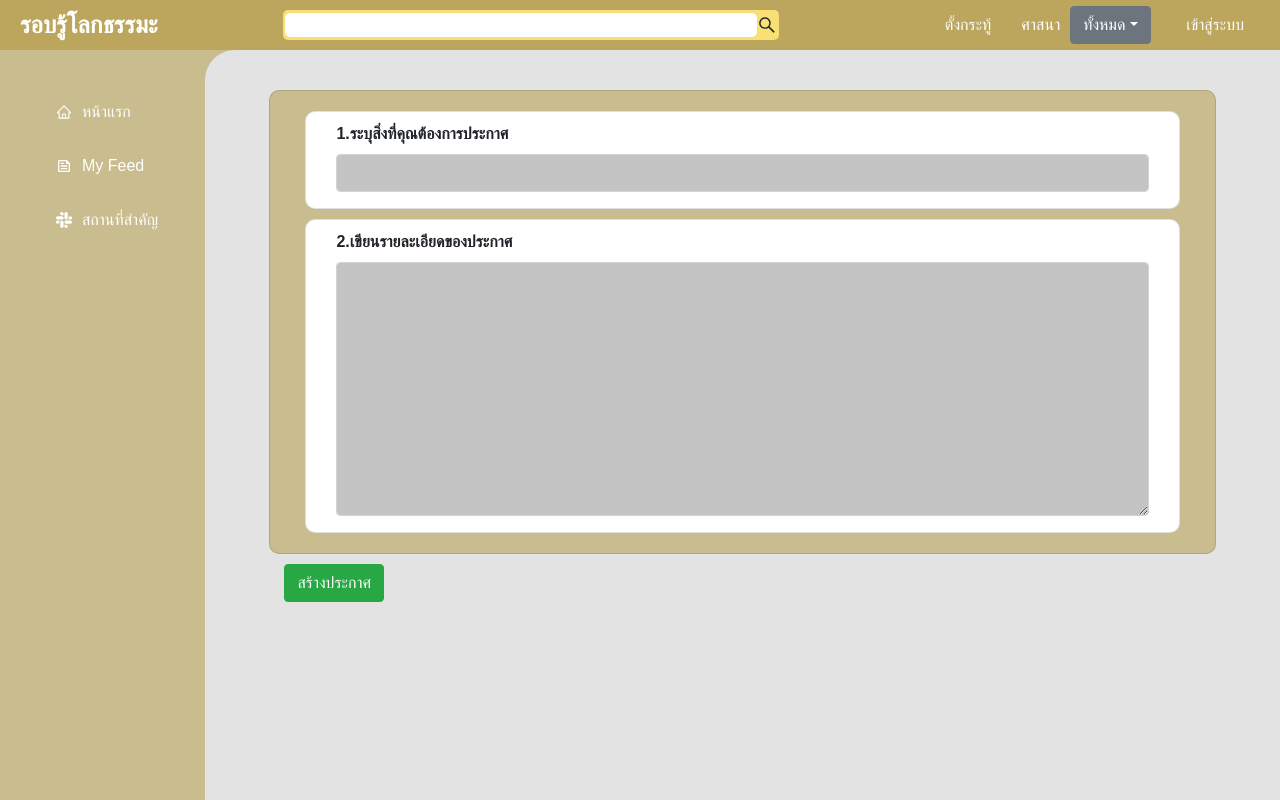
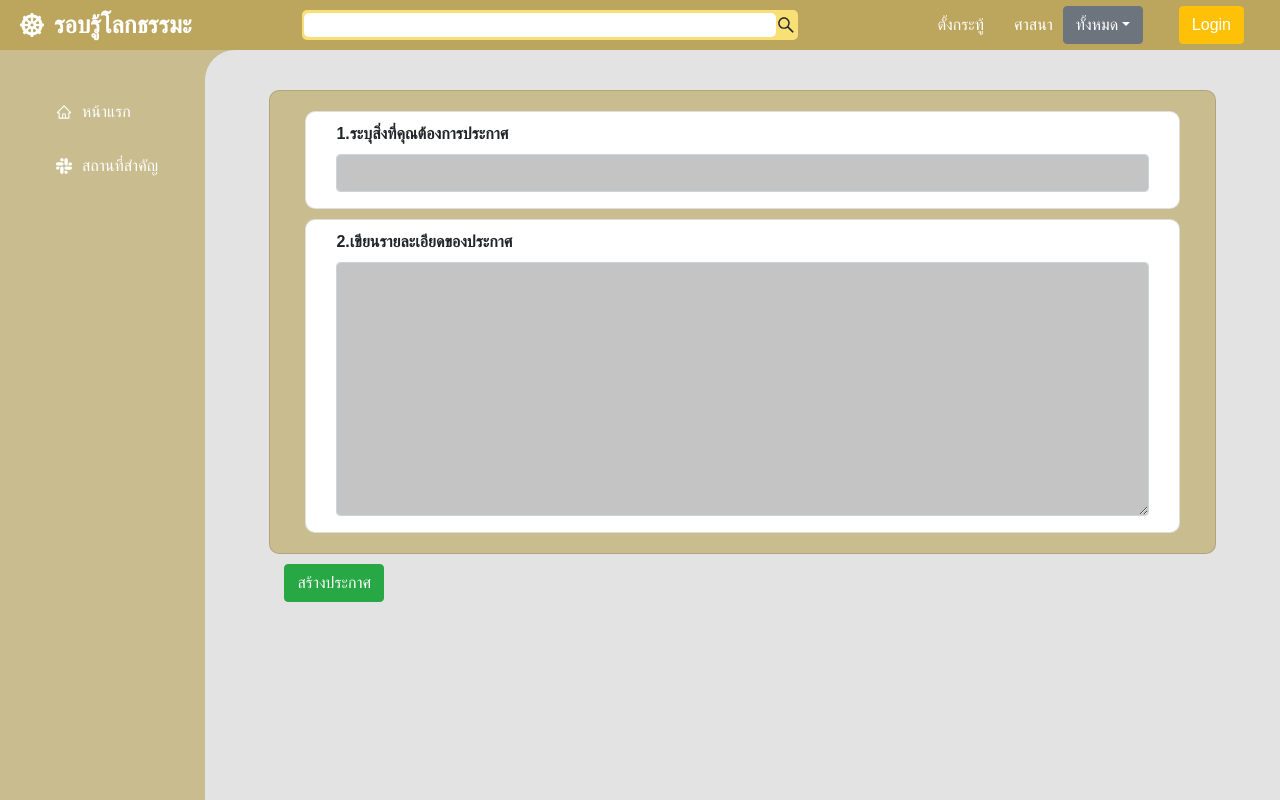
Before and after one commit to Software-Studio-Group-Work/Assignment-Frontend, a React (Create React App) app: page /create-announce in a window 1280 px wide. Built offline with nearby package versions, Linux system fonts and the light colour scheme; a web font is replaced by a local one.

Commit message:
update and fix warning

```diff
--- a/src/App.js
+++ b/src/App.js
@@ -23,7 +23,7 @@ function App() {
         <BrowserRouter>
           <NavBar isAuth={user} />
           <div className="App">
-            <SideBar />
+            <SideBar isAuth={user} />
             <div className="content">
               <Routes>
                 <Route path="/" element={<Home />} />
--- a/src/layouts/NavBar/NavBar.jsx
+++ b/src/layouts/NavBar/NavBar.jsx
@@ -13,6 +13,7 @@ import { Dropdown, Button } from "react-bootstrap";
 import { ReligionContext } from "../../contexts/ReligionContext";
 import { UserContext } from "../../contexts/UserContext";
 import { useNavigate } from "react-router-dom";
+import { FaDharmachakra } from "react-icons/fa";
 
 function NavBar({ isAuth }) {
   const navigate = useNavigate();
@@ -20,7 +21,10 @@ function NavBar({ isAuth }) {
   const { setUser } = useContext(UserContext);
   return (
     <NavContainer>
-      <NavLogo to="/">รอบรู้โลกธรรมะ</NavLogo>
+      <NavLogo to="/">
+        <FaDharmachakra />
+        <span>รอบรู้โลกธรรมะ</span>
+      </NavLogo>
       <NavSearch>
         <input type="text" />
         <AiOutlineSearch size={20} />
@@ -49,7 +53,9 @@ function NavBar({ isAuth }) {
             </NavDropdown>
           </NavList>
           <NavList>
-            <NavLink to="/login">เข้าสู่ระบบ</NavLink>
+            <NavLink to="/login">
+              <Button variant="warning">Login</Button>
+            </NavLink>
           </NavList>
         </NavMenu>
       ) : (
@@ -77,7 +83,7 @@ function NavBar({ isAuth }) {
           <NavList>
             <NavLink to="/login">
               <Button variant="danger" onClick={() => setUser(null)}>
-                ออกจากระบบ
+                Logout
               </Button>
             </NavLink>
           </NavList>
--- a/src/layouts/NavBar/NavBar.styles.js
+++ b/src/layouts/NavBar/NavBar.styles.js
@@ -18,6 +18,15 @@ export const NavLogo = styled(Link)`
   font-size: 1.5rem;
   font-weight: bold;
   color: #fff;
+  span {
+    margin: 10px;
+  }
+  @media screen and (max-width: 500px) {
+    span {
+      margin: 10px;
+      display: none;
+    }
+  }
 `;
 
 export const NavSearch = styled.div`
@@ -36,7 +45,12 @@ export const NavSearch = styled.div`
     border: none;
     border-radius: 5px;
   }
-  @media screen and (max-width: 768px) {
+
+  @media screen and (max-width: 1100px) {
+    width: 30%;
+  }
+
+  @media screen and (max-width: 1000px) {
     display: none;
   }
 `;
@@ -48,8 +62,8 @@ export const NavMenu = styled.ul`
   list-style-type: none;
   height: auto;
   column-gap: 30px;
-  @media screen and (max-width: 520px) {
-    display: none;
+  @media screen and (max-width: 500px) {
+    column-gap: 15px;
   }
 `;
 
@@ -61,9 +75,6 @@ export const NavList = styled.li`
   span {
     cursor: pointer;
   }
-  @media screen and (max-width: 768px) {
-    padding: 2rem 0;
-  }
 `;
 
 export const NavLink = styled(Link)`
@@ -73,8 +84,16 @@ export const NavLink = styled(Link)`
   text-decoration: none;
   padding: 0 1rem;
   cursor: pointer;
+
+  button {
+    color: #fff;
+  }
   &.active {
     color: #000;
+    button {
+      background-color: #f8e076;
+      color: #000;
+    }
   }
 `;
 
--- a/src/layouts/SideBar/SideBar.jsx
+++ b/src/layouts/SideBar/SideBar.jsx
@@ -9,7 +9,7 @@ import { AiOutlineHome } from "react-icons/ai";
 import { MdOutlineFeed } from "react-icons/md";
 import { BsSlack } from "react-icons/bs";
 
-function SideBar() {
+function SideBar({ isAuth }) {
   return (
     <SideBarContainer>
       <SideMenu>
@@ -19,12 +19,14 @@ function SideBar() {
             <span>หน้าแรก</span>
           </SideLink>
         </SideList>
+        {isAuth && (
           <SideList>
             <SideLink to="/myfeed">
               <MdOutlineFeed />
               <span>My Feed</span>
             </SideLink>
           </SideList>
+        )}
         <SideList>
           <SideLink to="/landmarks">
             <BsSlack />
--- a/src/pages/CreateAnnounce/CreateAnnounce.jsx
+++ b/src/pages/CreateAnnounce/CreateAnnounce.jsx
@@ -24,7 +24,7 @@ function CreateAnnounce() {
         <div className="card-body">
           <div className="container card" style={{ borderRadius: "10px" }}>
             <div className="container form-group">
-              <label for="InputQuestion" style={{ marginTop: "10px" }}>
+              <label style={{ marginTop: "10px" }}>
                 <strong>1.ระบุสิ่งที่คุณต้องการประกาศ</strong>
               </label>
               <input
@@ -45,7 +45,7 @@ function CreateAnnounce() {
             style={{ borderRadius: "10px", marginTop: "10px" }}
           >
             <div className="container form-group">
-              <label for="InputQuestionDetail" style={{ marginTop: "10px" }}>
+              <label style={{ marginTop: "10px" }}>
                 <strong>2.เขียนรายละเอียดของประกาศ</strong>
               </label>
               <textarea
--- a/src/pages/CreatePost/CreatePost.jsx
+++ b/src/pages/CreatePost/CreatePost.jsx
@@ -12,6 +12,7 @@ function CreatePost() {
     console.log(title, description, image);
     navigate("/");
   };
+
   return (
     <form onSubmit={onSubmit}>
       <div
@@ -25,7 +26,7 @@ function CreatePost() {
         <div className="card-body">
           <div className="container card" style={{ borderRadius: "10px" }}>
             <div className="container form-group">
-              <label for="InputQuestion" style={{ marginTop: "10px" }}>
+              <label style={{ marginTop: "10px" }}>
                 <strong>หัวข้อกระทู้ธรรม</strong>
               </label>
               <input
@@ -64,7 +65,7 @@ function CreatePost() {
             style={{ borderRadius: "10px", marginTop: "10px" }}
           >
             <div className="container form-group">
-              <label for="InputQuestionDetail" style={{ marginTop: "10px" }}>
+              <label style={{ marginTop: "10px" }}>
                 <strong>รายละเอียดกระทู้ธรรม</strong>
               </label>
               <textarea
```
Lines whose indentation alone changed are shown as unchanged.
